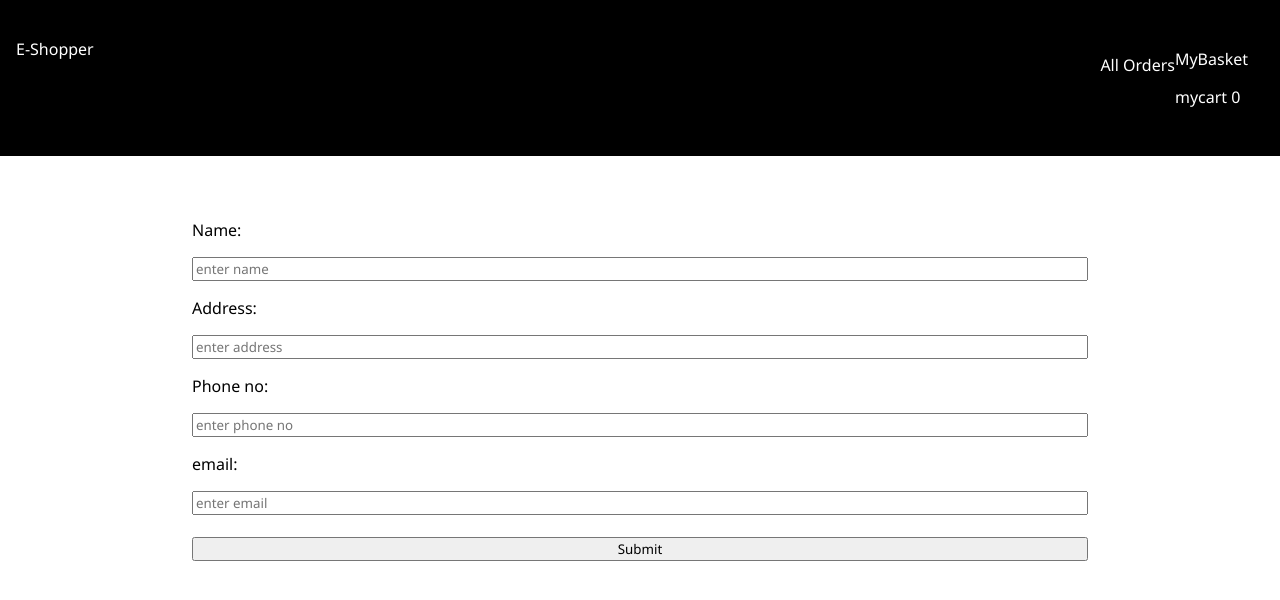
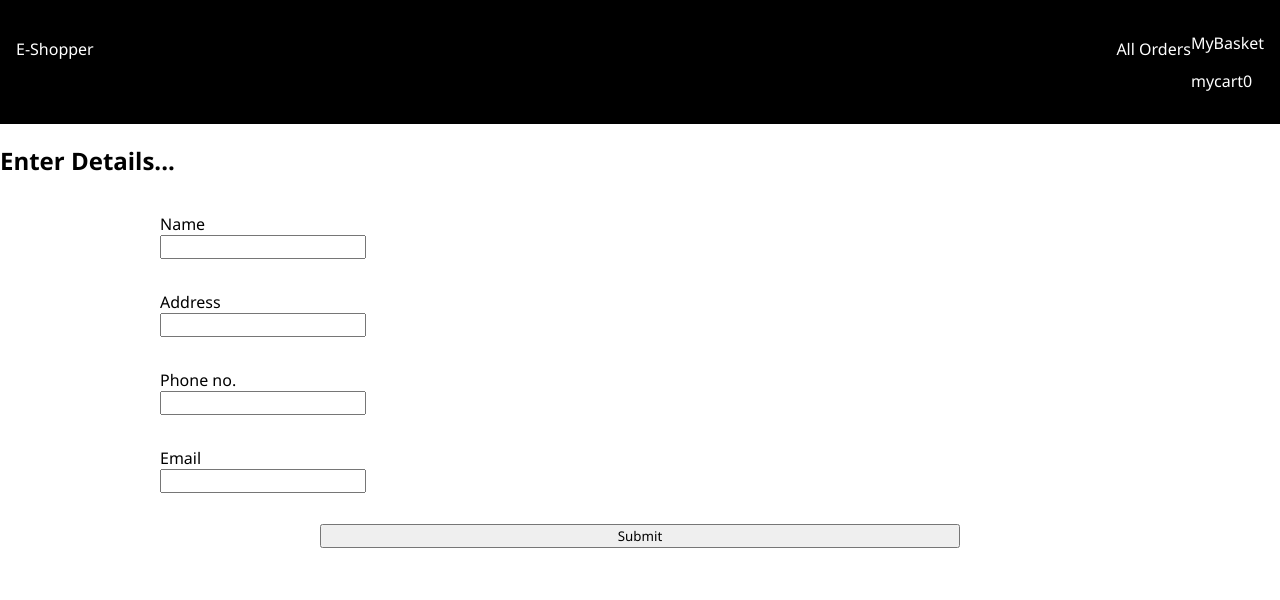
Before and after one commit to priyagupta14/bigbasket, a React (Create React App) app: page /checkout in a window 1280 px wide. Shown: the top 600 px of the page. Built offline with nearby package versions, Linux system fonts and the light colour scheme.

Commit message:
feat:E-shoppers frontend

```diff
--- a/package.json
+++ b/package.json
@@ -6,12 +6,14 @@
     "@testing-library/jest-dom": "^5.11.9",
     "@testing-library/react": "^11.2.5",
     "@testing-library/user-event": "^12.8.1",
+    "formik": "^2.2.6",
     "prop-types": "^15.7.2",
     "react": "^17.0.1",
     "react-dom": "^17.0.1",
     "react-router-dom": "^5.2.0",
     "react-scripts": "4.0.3",
-    "web-vitals": "^1.1.0"
+    "web-vitals": "^1.1.0",
+    "yup": "^0.32.9"
   },
   "scripts": {
     "start": "react-scripts start",
--- a/src/App.jsx
+++ b/src/App.jsx
@@ -1,6 +1,7 @@
 import './App.css';
 import React, { Component } from 'react';
 import { BrowserRouter, Route, Switch } from 'react-router-dom';
+import banana from './assets/images/banana.jpg';
 import Home from './Components/Home/Home';
 import NavBar from './Components/NavBar/NavBar';
 import Cart from './Components/Cart/Cart';
@@ -15,10 +16,10 @@ export default class App extends Component {
         {
           id: 1,
           name: 'banana',
-          url:
-            'https://cdn.mos.cms.futurecdn.net/42E9as7NaTaAi4A6JcuFwG-1200-80.jpg',
+          url: banana,
           count: 0,
           price: 50,
+          // category: 'fruits',
         },
         {
           id: 2,
@@ -27,6 +28,7 @@ export default class App extends Component {
             'https://i2.wp.com/ceklog.kindel.com/wp-content/uploads/2013/02/firefox_2018-07-10_07-50-11.png?fit=641%2C618&ssl=1',
           count: 0,
           price: 30,
+          // category: 'diary',
         },
         {
           id: 3,
--- a/src/Components/AllOrders/AllOrder.css
+++ b/src/Components/AllOrders/AllOrder.css
@@ -0,0 +1,19 @@
+.cart-table-header {
+  text-align: left;
+}
+
+.item-value {
+  text-align: left;
+}
+
+.cart-table-header > th {
+  width: 25%;
+}
+
+.item-value > td {
+  width: 25%;
+}
+
+.title {
+  text-align: left;
+}
--- a/src/Components/AllOrders/AllOrders.jsx
+++ b/src/Components/AllOrders/AllOrders.jsx
@@ -1,6 +1,7 @@
 /* eslint-disable react/prop-types */
 import React, { Component } from 'react';
 import Table from '../Table/Table';
+import './AllOrder.css';
 
 export default class AllOrders extends Component {
   render() {
@@ -18,7 +19,7 @@ export default class AllOrders extends Component {
                 <th>Date</th>
                 <th>Amount</th>
               </tr>
-              <tr>
+              <tr className="item-value">
                 <td>{eachOrder.orderId}</td>
                 <td>{eachOrder.noOfItems}</td>
                 <td>{eachOrder.date}</td>
@@ -28,7 +29,6 @@ export default class AllOrders extends Component {
             <Table productList={eachOrder.items} />
           </>
         ))}
-
       </div>
     );
   }
--- a/src/Components/Checkout/Checkout.css
+++ b/src/Components/Checkout/Checkout.css
@@ -1,9 +1,14 @@
-.checkout-form{
+.checkout-form>Form{
     display: flex;
     flex-direction: column;
-    align-content: center;
     margin: 15px 10rem;
-    padding: 2rem;
+}
+
+p>label{
+  display: flex;
+}
+Form>button{
+  margin: 15px 10rem;
 }
 @media screen and (max-width: 50rem) {
     .checkout-form{
--- a/src/Components/Checkout/Checkout.jsx
+++ b/src/Components/Checkout/Checkout.jsx
@@ -1,103 +1,69 @@
+/* eslint-disable jsx-a11y/label-has-associated-control */
 /* eslint-disable react/no-access-state-in-setstate */
 /* eslint-disable no-unused-vars */
 import React, { Component } from 'react';
 import './Checkout.css';
+import {
+  useFormik, Formik, Form, Field, ErrorMessage,
+} from 'formik';
+
+import * as yup from 'yup';
 
 export default class Checkout extends Component {
-  constructor() {
-    super();
-    this.state = {
-      formValues: {
-        name: '',
-        address: '',
-        phoneNo: '',
-        email: '',
-      },
-      formErrors: {
-        name: '',
-        address: '',
-        phoneNo: '',
-        email: '',
-      },
-      formValidity: {
-        name: false,
-        address: false,
-        phoneNo: false,
-        email: false,
-      },
-      // isSubmitting: false,
-    };
-  }
+  render() {
+    return (
+      <Formik
+        initialValues={{
+          Name: '',
+          Address: '',
+          PhoneNo: '',
+          Email: '',
+        }}
+        validationSchema={yup.object({
+          Name: yup.string().max(20, 'Name should not exceed 20 Characters')
+            .required('Please Enter Name'),
+          Address: yup.string()
+            .required('Please Enter Address'),
+          Email: yup.string()
+            .email('Invalid email address')
+            .required('Please Enter Email'),
+        })}
+        onSubmit={() => {
+          alert(JSON.stringify('Thank you for Shopping'));
+        }}
+      >
+        {(props) => (
+          <div className="checkout-form">
+            <h2>Enter Details...</h2>
+            <Form>
+              <p>
+                <label htmlFor="Name">  Name </label>
+                <Field name="Name" type="text" />
+                <ErrorMessage name="Name" />
+              </p>
+              <p>
+                <label htmlFor="Address">  Address </label>
+                <Field name="Address" type="text" />
+                <ErrorMessage name="Address" />
+              </p>
+              <p>
+                <label htmlFor="PhoneNo">  Phone no. </label>
+                <Field name="PhoneNo" type="number" />
+              </p>
+              <p>
+                <label htmlFor="Email">  Email</label>
+                <Field name="Email" type="text" />
+                <ErrorMessage name="Email" />
+              </p>
+              <button type="submit" disabled={props.isValid === false}>Submit</button>
 
-  // handleChange=(event) => {
-  //   if (event.target.name === 'name' &&
-  //  event.target.value.length > 6) { console.log(event.target.value); }
-  //   this.setState(({ [event.target.name]: event.target.value }));
-  // }
+            </Form>
 
-  handleChange=({ target }) => {
-    const { formValues } = this.state;
-    formValues[target.name] = target.value;
-    this.setState({ formValues });
-    this.handleValidation(target);
-  }
+          </div>
 
-  handleValidation= (target) => {
-    const { name, value } = target;
-    const fieldValidationErrors = this.state.formErrors;
-    const validity = this.state.formValidity;
-    const isEmail = name === 'email';
-    const isPhoneNo = name === 'phoneNo';
-    const isAddress = name === 'address';
-    const isName = name === 'name';
-    const emailTest = /^[^\s@]+@[^\s@]+\.[^\s@]{2,}$/i;
-    validity[name] = value.length > 0;
-    fieldValidationErrors[name] = validity[name] ? '' : `${name} is required`;
-    if (validity[name]) {
-      if (isEmail) {
-        validity[name] = emailTest.test(value);
-        fieldValidationErrors[name] = validity[name] ? '' : `${name} should be an valid`;
-      }
-      if (isPhoneNo) {
-        validity[name] = value.length === 10;
-        fieldValidationErrors[name] = validity[name] ? '' : `${name} should be an valid`;
-      }
-      if (isAddress) {
-        validity[name] = value.length > 10;
-        fieldValidationErrors[name] = validity[name] ? '' : `${name} should be longer than 10 characters`;
-      }
-      if (isName) {
-        validity[name] = value.length > 5;
-        fieldValidationErrors[name] = validity[name] ? '' : `${name} too short`;
-      }
-    }
-    this.setState({
-      formErrors: fieldValidationErrors,
-      formValidity: validity,
-    });
-  }
+        )}
 
-  render() {
-    const { formValues, formValidity, formErrors } = this.state;
-    return (
-      <div>
-        <form className="checkout-form">
-          <p>Name:</p>
-          <input type="text" name="name" placeholder="enter name" onChange={this.handleChange} value={this.state.name} />
-          <div className="invalid-feedback">{formErrors.name}</div>
-          <p>Address:</p>
-          <input type="text" name="address" placeholder="enter address" onChange={this.handleChange} value={this.state.address} />
-          <div className="invalid-feedback">{formErrors.address}</div>
-          <p>Phone no:</p>
-          <input type="number" name="phoneNo" placeholder="enter phone no" onChange={this.handleChange} value={this.state.phoneNo} />
-          <div className="invalid-feedback">{formErrors.phoneNo}</div>
-          <p>email:</p>
-          <input type="email" name="email" placeholder="enter email" onChange={this.handleChange} value={formValues.email} />
-          <div className="invalid-feedback">{formErrors.email}</div>
-          <br />
-          <input type="submit" value="Submit" />
-        </form>
-      </div>
+      </Formik>
 
     );
   }
--- a/src/Components/MyBasket/MyBasket.jsx
+++ b/src/Components/MyBasket/MyBasket.jsx
@@ -4,11 +4,10 @@ import React, { Component } from 'react';
 export default class MyBasket extends Component {
   render() {
     return (
-      <div>
+      <div className="mybasket-container">
         <p>MyBasket</p>
         <p>
           mycart
-          {' '}
           {this.props.itemInCart}
         </p>
       </div>
--- a/src/Components/NavBar/NavBar.css
+++ b/src/Components/NavBar/NavBar.css
@@ -6,7 +6,4 @@
 }
 .left-side-navbar{
   display: flex;
-  padding: 1rem;
-  align-items: space-evenly;
-
 }
--- a/src/Components/Table/Table.jsx
+++ b/src/Components/Table/Table.jsx
@@ -16,7 +16,7 @@ export default class Table extends Component {
           </tr>
           <tr className="title">Fruits&Vegatables</tr>
           {productList.map((eachItem) => (
-            <tr>
+            <tr className="item-value">
               <td>{eachItem.name}</td>
               <td>{eachItem.price}</td>
               <td>{eachItem.count}</td>
```
Also changed, not shown: .eslintrc.json, src/assets/images/banana.jpg (renamed from public/banana.jpg), 1 other file (tests, documents, lock files or other folders).
